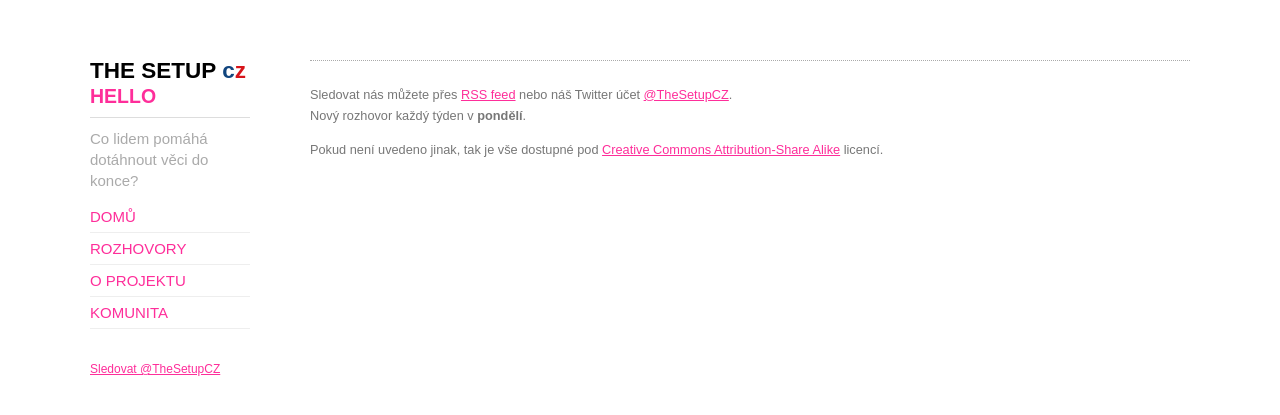
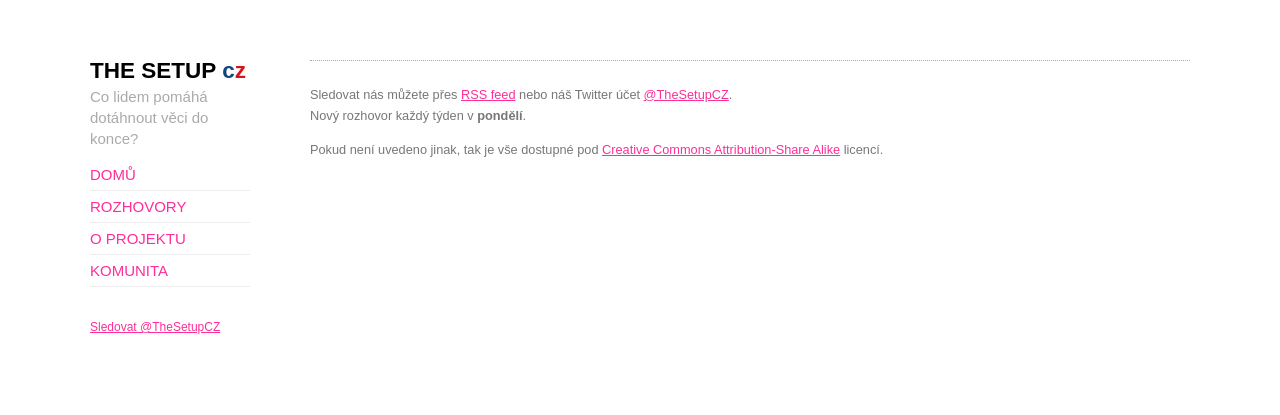
Before and after one commit to burningtree/thesetup-czech, a Jekyll site: the page built from website/index.html, in a window 1280 px wide. Shown: the top 415 px of the page. Built offline with Jekyll 4.4.1, drawn with Linux system fonts in a browser that asks for light colours; Markdown is read by kramdown in place of the engine named in the settings; the list of posts is cut into pages by our own code; comment, search, counter and statistics services are not loaded.

Commit message:
Odstraneni nadpisu Hello na dalsich strankach.

```diff
--- a/website/_layouts/default.html
+++ b/website/_layouts/default.html
@@ -30,7 +30,7 @@
 			<div id="stump">
 				<header>
 					<h1>The Setup <span class="a">c</span><span class="b">z</span></h1>
-                    {% unless page.url == '/index.html' %}
+                    {% unless page.title == 'Hello' %}
                         <h2>{% if page.slug %}Rozhovor{% else %}{{ page.title }}{% endif %}</h2>
                     {% endunless %}
 					<p id="tagline">Co lidem pomáhá dotáhnout věci do konce?</p>
```
Also changed, not shown: website/js/stickUp.min.js (added).
